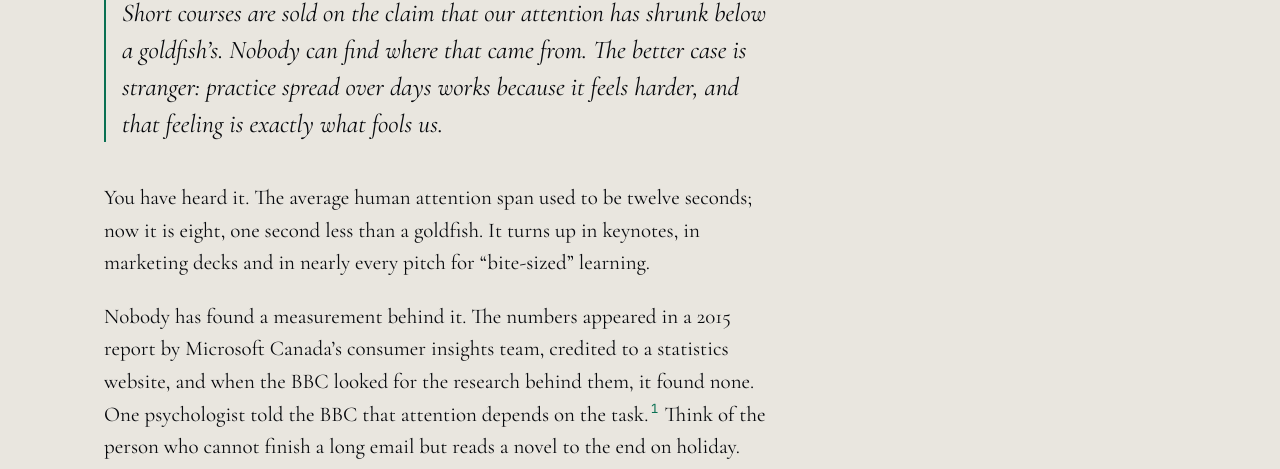
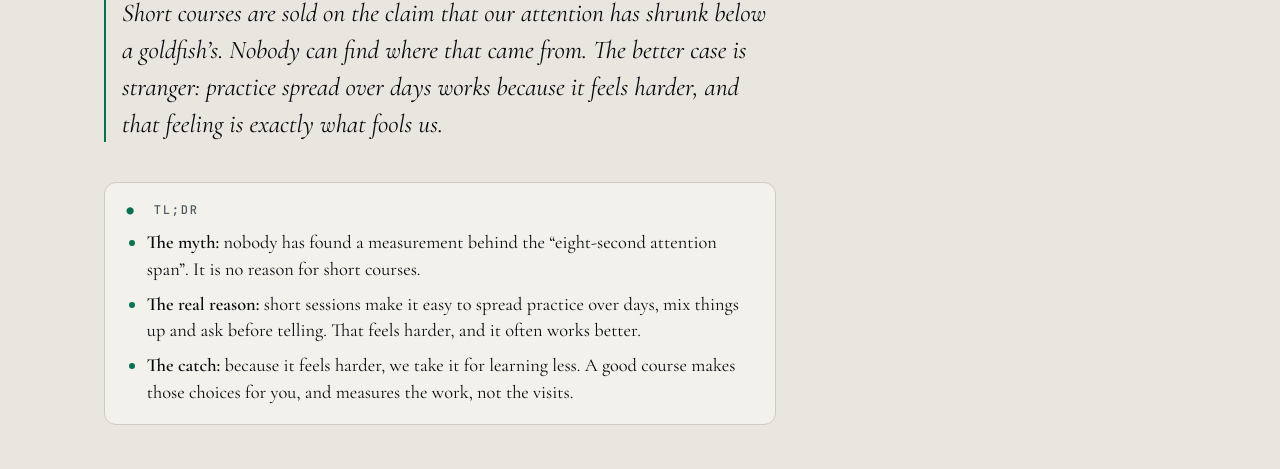
Before and after one commit to moritzfontaine/kormoranlabs-website, a plain HTML site: page blog/you-are-not-a-goldfish/index.html in a window 1280 px wide. Shown: the part 285-754 px from the top of the page. Drawn offline with Linux system fonts and the light colour scheme.

Commit message:
Blog: a TL;DR, and the hill picture redrawn
The goldfish post opens with a three-line TL;DR (the myth, the real
reason, the catch). The hill illustration is redrawn: the smooth path is a
closed loop that goes round in circles instead of stopping halfway up the
hill, and the climber is a fit hiker with three stones in his rucksack,
in the muted colours of the first version. Edited with FLUX, then put
together by hand. The caption, alt text and link preview follow.

Co-Authored-By: Claude Opus 5.5 <noreply@anthropic.com>
Claude-Session: https://claude.ai/code/session_01HKzTyG5zELXfQ7JEL7W87S

```diff
--- a/assets/site.css
+++ b/assets/site.css
@@ -313,3 +313,8 @@ footer .label a:hover { color: var(--text); }
 .post .illustration img { width: 100%; height: auto; border-radius: 0.75rem; border: 1px solid var(--hairline); background: #F3F1EC; }
 .post .illustration figcaption { margin-top: 0.75rem; font-style: italic; color: var(--muted); font-size: 1.1rem; line-height: 1.4; text-wrap: pretty; }
 .sources .credit { font-size: 1rem; font-style: italic; color: var(--muted); margin: 0 0 2rem; }
+/* The TL;DR at the top of a post: a quiet panel, the eye as its dot. */
+.post .tldr { margin: 0 0 2.5rem; padding: 1.1rem 1.35rem 0.4rem; border: 1px solid var(--hairline); border-radius: 0.75rem; background: var(--panel); }
+.post .tldr .label { margin-bottom: 0.6rem; }
+.post .tldr ul { margin: 0 0 0.75rem; padding-left: 1.1em; font-size: 1.15rem; line-height: 1.45; }
+.post .tldr li { margin: 0 0 0.45em; text-wrap: pretty; }
--- a/blog/you-are-not-a-goldfish/index.html
+++ b/blog/you-are-not-a-goldfish/index.html
@@ -19,7 +19,7 @@
 <meta property="og:image" content="https://www.kormoranlabs.com/blog/you-are-not-a-goldfish/og.jpg">
 <meta property="og:image:width" content="1200">
 <meta property="og:image:height" content="630">
-<meta property="og:image:alt" content="A hand-drawn hill: one man strolls along a smooth path with a book and a teacup while another climbs a rocky trail towards a green flag.">
+<meta property="og:image:alt" content="A hand-drawn hill: one man strolls round a paved loop with a book and a teacup while a fit hiker carrying stones climbs a rocky trail towards a green flag.">
 <meta property="article:published_time" content="2026-11-25">
 <meta name="twitter:card" content="summary_large_image">
 <link rel="preload" href="/assets/fonts/cormorant-garamond-italic.woff2" as="font" type="font/woff2" crossorigin>
@@ -67,6 +67,15 @@
     <h1>You are not a goldfish</h1>
     <p class="summary">Short courses are sold on the claim that our attention has shrunk below a goldfish&rsquo;s. Nobody can find where that came from. The better case is stranger: practice spread over days works because it feels harder, and that feeling is exactly what fools us.</p>
 
+    <aside class="tldr" aria-labelledby="tldr-title">
+      <p class="label" id="tldr-title"><span class="eye">&#9679;</span>&nbsp; TL;DR</p>
+      <ul>
+        <li><strong>The myth:</strong> nobody has found a measurement behind the &ldquo;eight-second attention span&rdquo;. It is no reason for short courses.</li>
+        <li><strong>The real reason:</strong> short sessions make it easy to spread practice over days, mix things up and ask before telling. That feels harder, and it often works better.</li>
+        <li><strong>The catch:</strong> because it feels harder, we take it for learning less. A good course makes those choices for you, and measures the work, not the visits.</li>
+      </ul>
+    </aside>
+
     <p>You have heard it. The average human attention span used to be twelve seconds; now it is eight, one second less than a goldfish. It turns up in keynotes, in marketing decks and in nearly every pitch for &ldquo;bite-sized&rdquo; learning.</p>
     <p>Nobody has found a measurement behind it. The numbers appeared in a 2015 report by Microsoft Canada&rsquo;s consumer insights team, credited to a statistics website, and when the BBC looked for the research behind them, it found none. One psychologist told the BBC that attention depends on the task.<sup><a href="#s1" id="r1">1</a></sup> Think of the person who cannot finish a long email but reads a novel to the end on holiday.</p>
     <p>So if short courses made sense only because we had turned into goldfish, they would make none. They make sense for another reason, and it sounds backwards. Short sessions make it easy to spread practice over days, and practice that is spread out, mixed up and tested feels harder, yet often works better.</p>
@@ -88,8 +97,8 @@
     <h2>Why all of this feels wrong</h2>
     <p>Each of these makes practice feel worse while it is happening, and we judge practice by how it feels. In a classic study, some students reread a short text about fourteen times; others read it a few times and then tried, three times over, to write down what they remembered. Five minutes later, the rereaders were ahead, 83% to 71%. A week later it was 61% to 40% the other way, and the rereaders had been the more confident.<sup><a href="#s7" id="r7">7</a></sup> In a flashcard study, nine in ten people did better with their cards spaced out, and after the first session most of them believed the opposite.<sup><a href="#s8" id="r8">8</a></sup></p>
     <figure class="illustration">
-      <img src="two-paths.webp" width="1440" height="960" loading="lazy" decoding="async" alt="A hand-drawn hill. At the bottom, a smiling man strolls along a smooth paved path with a book and a teacup. Higher up, a second man hauls himself over a boulder on a steep, rocky trail, close to a green flag at the top.">
-      <figcaption>The smooth path feels like progress. The rough one is the one that climbs.</figcaption>
+      <img src="two-paths.webp" width="1440" height="960" loading="lazy" decoding="async" alt="A hand-drawn hill by the sea. At the bottom, a smiling man with a book and a teacup strolls round a closed paved loop. A rough trail leaves the loop and climbs the hill, where a fit hiker with a rucksack full of stones nears a green flag.">
+      <figcaption>The smooth loop feels like progress. The rough path is the one that climbs.</figcaption>
     </figure>
     <p>Conditions &ldquo;that make performance improve rapidly often fail to support long-term retention and transfer,&rdquo; the Bjorks write.<sup><a href="#s2">2</a></sup> Learning that feels smooth often isn&rsquo;t. Willpower loses to a feeling that strong. A format does not have to argue with it: the decision is made once, in advance.</p>
 
```
Also changed, not shown: blog/you-are-not-a-goldfish/og.jpg, blog/you-are-not-a-goldfish/two-paths.webp.
